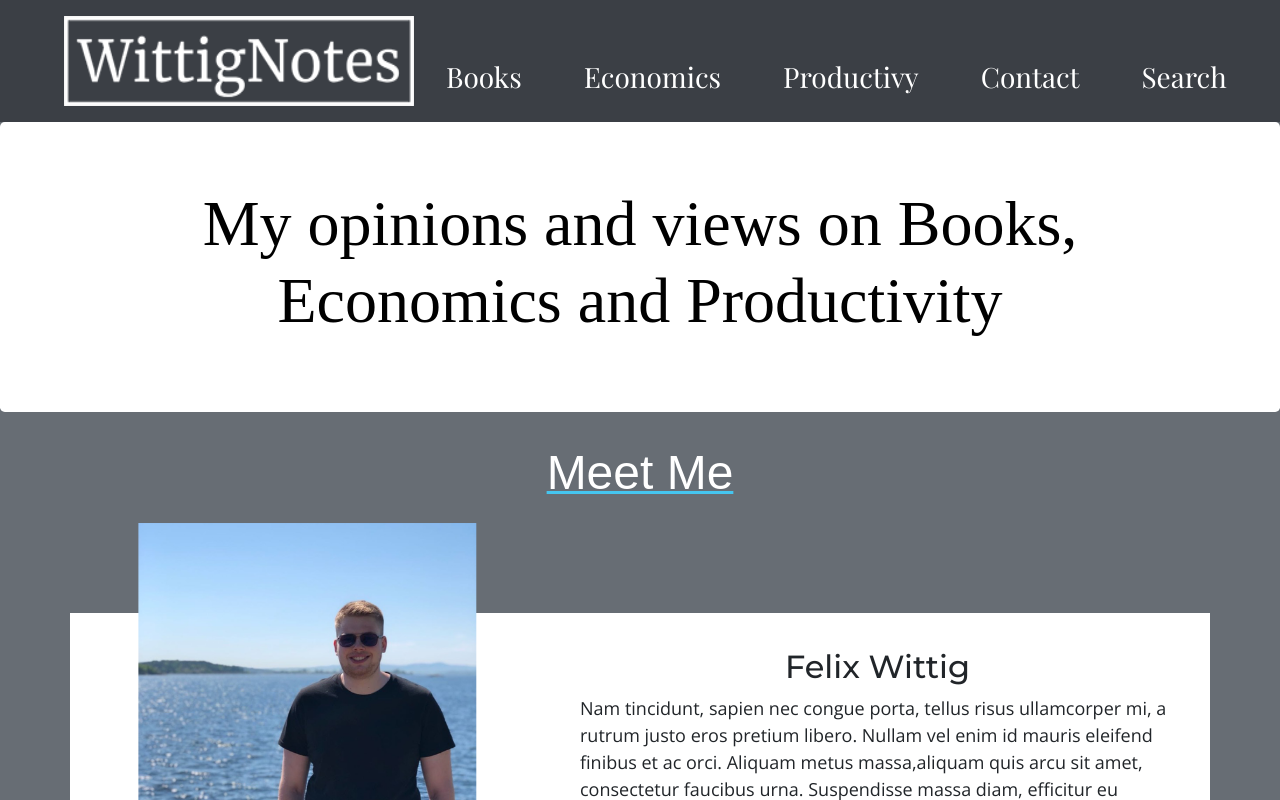
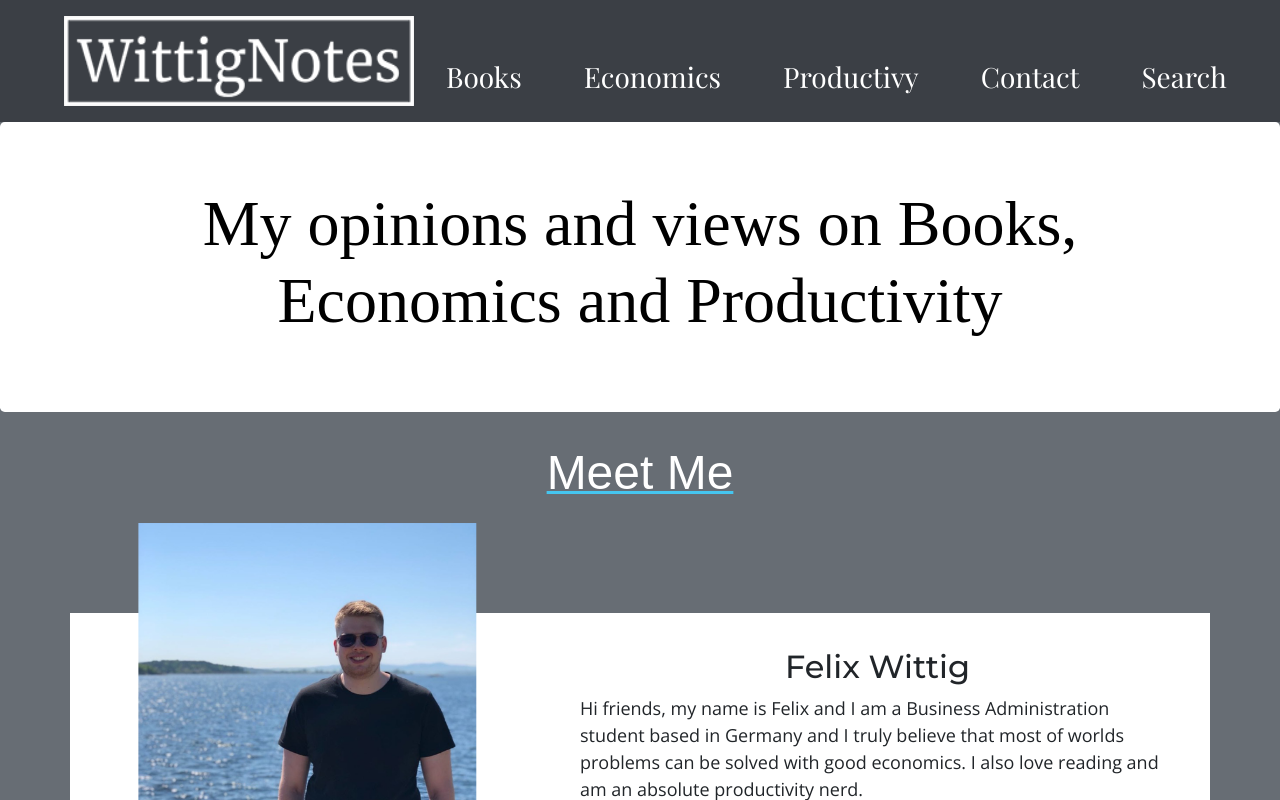
Before and after one commit to xJuhix/wittignotes, a React (Create React App) app: page / in a window 1280 px wide. Shown: the top 800 px of the page. Built offline with nearby package versions, Linux system fonts and the light colour scheme; no server answers.

Commit message:
Updating Styling

```diff
--- a/src/components/pages/Books.js
+++ b/src/components/pages/Books.js
@@ -1,5 +1,5 @@
+/* eslint-disable react/no-unescaped-entities */
 import React from 'react';
-import Container from 'react-bootstrap/Container';
 import Row from 'react-bootstrap/Row';
 import Col from 'react-bootstrap/Col';
 import Heading from '../layout/Heading';
@@ -10,28 +10,36 @@ import Footer from '../layout/Footer';
 export function Books() {
   return (
     <>
-      <Container fluid className="container-category">
+      <div className="category">
         <Row>
-          <Col sm={12} lg={6} className="column-content">
+          <Col sm={12} lg={6} className="category__content">
             <Heading title="Books" />
-            <blockquote className="blockquote">
-              <q className="mb-0">All knowledge is worth having</q>
-              <footer className="blockquote-footer">Jacqueline Carey</footer>
+            <blockquote className="category__blockquote blockquote ">
+              <q className="mb-0">There is more treasure in books than in all the pirate’s loot on Treasure Island.</q>
+              <footer className="blockquote-footer">Walt Disney</footer>
             </blockquote>
-            <p className="category-description">
-              Nam tincidunt, sapien nec congue porta, tellus risus ullamcorper mi,
-              a rutrum justo eros pretium libero. Nullam vel enim id mauris eleifend
-              finibus et ac orci. Aliquam metus massa,aliquam quis arcu sit amet,
-              consectetur faucibus urna. Suspendisse massa diam, efficitur eu massa
-              euismod, pretium lacinia magna. Donec mi orci, sollicitudin in luctus
-              a, varius eget massa.
-            </p>
+            <div className="category__text">
+              <p>
+                If I had to put a price tag on the insights I have gained from books
+                I don't think I could. Books offer a tremendous amount of value and
+                in my opinion are the best investment one can make. Its very hard to
+                sit down with people like Benjamin Graham, Malcom Gladwell, Hans Rosling
+                or all the other great thinkers of our time but we can always read their
+                books. In this category I will share my latest reads but also the books
+                that currently are in my book bag.
+              </p>
+              <p>
+                Check out my book bag
+                {' '}
+                <a href="https://www.goodreads.com/review/list/93584625?ref=nav_mybooks" aria-label=" Felix Wittig Reading List" className="category__text-link">here</a>
+              </p>
+            </div>
           </Col>
-          <Col sm={12} lg={6} className="column-image">
-            <img src={BookImg} className="cateogry-image" alt="Bookshelf and lamp" />
+          <Col sm={12} lg={6} className="category__image">
+            <img src={BookImg} className="image-category" alt="Bookshelf and lamp" />
           </Col>
         </Row>
-      </Container>
+      </div>
 
       <h2>Book Articles</h2>
       <div className="category-articles">
--- a/src/components/pages/Economics.js
+++ b/src/components/pages/Economics.js
@@ -1,6 +1,6 @@
+/* eslint-disable react/no-unescaped-entities */
 import React from 'react';
 import Col from 'react-bootstrap/Col';
-import Container from 'react-bootstrap/Container';
 import Row from 'react-bootstrap/Row';
 import Heading from '../layout/Heading';
 import EconomicsArticles from '../article/EconomicsArticles';
@@ -10,24 +10,29 @@ import Piggybank from '../images/piggybank.jpg';
 export function Economics() {
   return (
     <>
-      <Container fluid className="container-category">
+      <div className="category">
         <Row>
-          <Col sm={12} lg={6} className="column-content">
+          <Col sm={12} lg={6} className="category__content">
             <Heading title="Economics" />
-            <p className="category-description">
-              Nam tincidunt, sapien nec congue porta, tellus risus ullamcorper mi,
-              a rutrum justo eros pretium libero. Nullam vel enim id mauris eleifend
-              finibus et ac orci. Aliquam metus massa,aliquam quis arcu sit amet,
-              consectetur faucibus urna. Suspendisse massa diam, efficitur eu massa
-              euismod, pretium lacinia magna. Donec mi orci, sollicitudin in luctus
-              a, varius eget massa.
-            </p>
+            <blockquote className="category__blockquote blockquote ">
+              <q className="mb-0">Economics is everywhere, and understanding economics can help you make better decisions and lead a happier life.</q>
+              <footer className="blockquote-footer">Tyler Cowen</footer>
+            </blockquote>
+            <div className="category__text">
+              <p>
+                For me economics explains everything. One can have the
+                best idea in the world but if the idea doesn't make financial
+                sense it will fail no matter how good it was. Economics is
+                everywhere and its vital to understand it well. In this category
+                I will share some comments on current affairs that I find facinating.
+              </p>
+            </div>
           </Col>
-          <Col sm={12} lg={6} className="column-image">
+          <Col sm={12} lg={6} className="category__image">
             <img src={Piggybank} className="cateogry-image" alt="Black piggybank on coins" />
           </Col>
         </Row>
-      </Container>
+      </div>
 
       <h2>Economics Articles</h2>
       <div className="category-articles">
--- a/src/components/pages/Home.js
+++ b/src/components/pages/Home.js
@@ -27,12 +27,10 @@ export function Home() {
           <Col lg={7} className="about-text">
             <h3>Felix Wittig</h3>
             <p>
-              Nam tincidunt, sapien nec congue porta, tellus risus ullamcorper mi,
-              a rutrum justo eros pretium libero. Nullam vel enim id mauris eleifend
-              finibus et ac orci. Aliquam metus massa,aliquam quis arcu sit amet,
-              consectetur faucibus urna. Suspendisse massa diam, efficitur eu massa
-              euismod, pretium lacinia magna. Donec mi orci, sollicitudin in luctus
-              a, varius eget massa.
+              Hi friends,
+              my name is Felix and I am a Business Administration student based in Germany
+              and I truly believe that most of worlds problems can be solved with good economics.
+              I also love reading and am an absolute productivity nerd.
             </p>
           </Col>
         </Row>
--- a/src/components/pages/Productivity.js
+++ b/src/components/pages/Productivity.js
@@ -1,6 +1,5 @@
 import React from 'react';
 import Col from 'react-bootstrap/Col';
-import Container from 'react-bootstrap/Container';
 import Row from 'react-bootstrap/Row';
 import Heading from '../layout/Heading';
 import ProductivityArticles from '../article/ProductivityArticles';
@@ -10,27 +9,35 @@ import ProductivityImg from '../images/productivityimg.jpg';
 export function Productivity() {
   return (
     <>
-      <Container fluid className="container-category">
+      <div className="category">
         <Row>
-          <Col sm={12} lg={6} className="column-content">
+          <Col sm={12} lg={6} className="category__content">
             <Heading title="Productivity" />
-            <p className="category-description">
-              Nam tincidunt, sapien nec congue porta, tellus risus ullamcorper mi,
-              a rutrum justo eros pretium libero. Nullam vel enim id mauris eleifend
-              finibus et ac orci. Aliquam metus massa,aliquam quis arcu sit amet,
-              consectetur faucibus urna. Suspendisse massa diam, efficitur eu massa
-              euismod, pretium lacinia magna. Donec mi orci, sollicitudin in luctus
-              a, varius eget massa.
-            </p>
+            <blockquote className="category__blockquote blockquote ">
+              <q className="mb-0">Focus on being productive instead of busy.</q>
+              <footer className="blockquote-footer">Tim Ferris</footer>
+            </blockquote>
+            <div className="category__text">
+              <p>
+                We all are very busy especially in the 21st century.
+                With all these distractions around us staying productive
+                can be incredible hard. There is always another email another
+                text or another meeting. In the rush of the moment we tend to
+                forget that being busy and being productive are two completely
+                different things. In this category I will share some of the
+                productivity hacks that I use and how you can implement them
+                in your life as well.
+              </p>
+            </div>
           </Col>
-          <Col sm={12} lg={6} className="column-image">
+          <Col sm={12} lg={6} className="category__image">
             <img src={ProductivityImg} className="cateogry-image" alt="Computer and plant" />
           </Col>
         </Row>
-      </Container>
+      </div>
 
       <h2>Productivity Articles</h2>
-      <div className="category-articles">
+      <div className="category__articles">
         <ProductivityArticles />
       </div>
       <Footer />
--- a/src/sass/partials/_categorypages.scss
+++ b/src/sass/partials/_categorypages.scss
@@ -1,8 +1,10 @@
-.container-category {
+.category {
   background-color: $colour-secondary;
   margin-bottom: 4rem;
+  width: auto;
+}
 
-  .column-content {
+.category__content {
   margin-top: 5rem;
   padding-left: 5rem;
 
@@ -12,16 +14,19 @@
     justify-content: center;
     padding-left: 2rem;
   }
+}
 
-    .blockquote {
+.category__blockquote {
   margin-top: 2rem;
-    }
+  width: 700px;
 
   .blockquote-footer {
     background-color: $colour-secondary;
   }
+}
 
-    .category-description {
+
+.category__text {
   margin-top: 3rem;
   width: 600px;
 
@@ -29,25 +34,19 @@
     width: auto;
   }
 
+  .category__text-link {
+    color: $colour-primary;
+    text-decoration: underline;
   }
 
 }
 
-  .column-image {
-    margin-left: 0;
-    margin-right: 0;
-    padding-left: 0;
-    padding-right: 0;
-
-    .cateogry-image {
+.image-category {
   height: 100%;
   width: 100%;
 }
-  }
 
-}
-
-.category-articles {
+.category__articles {
 
   @media only screen and (max-width: 576px) {
     margin-left: auto;
```
Also changed, not shown: 1 other file (tests, documents, lock files or other folders). Lines whose indentation alone changed are shown as unchanged.
